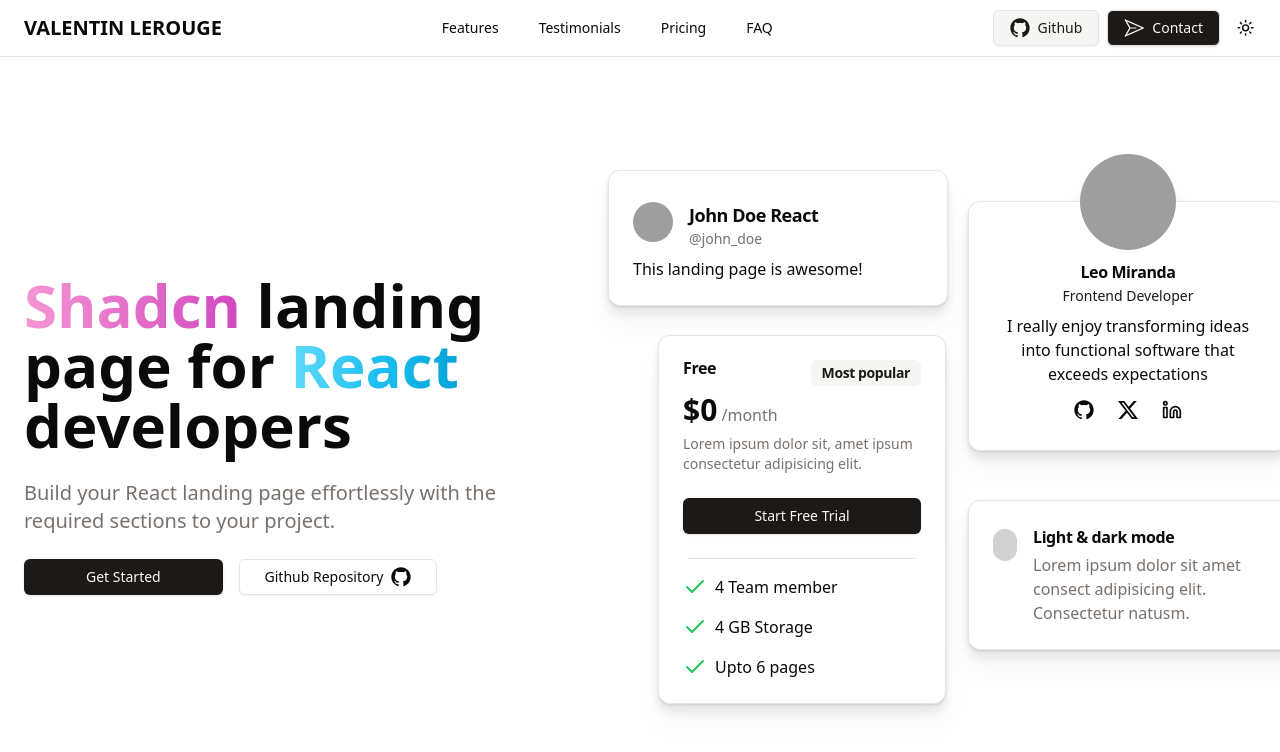
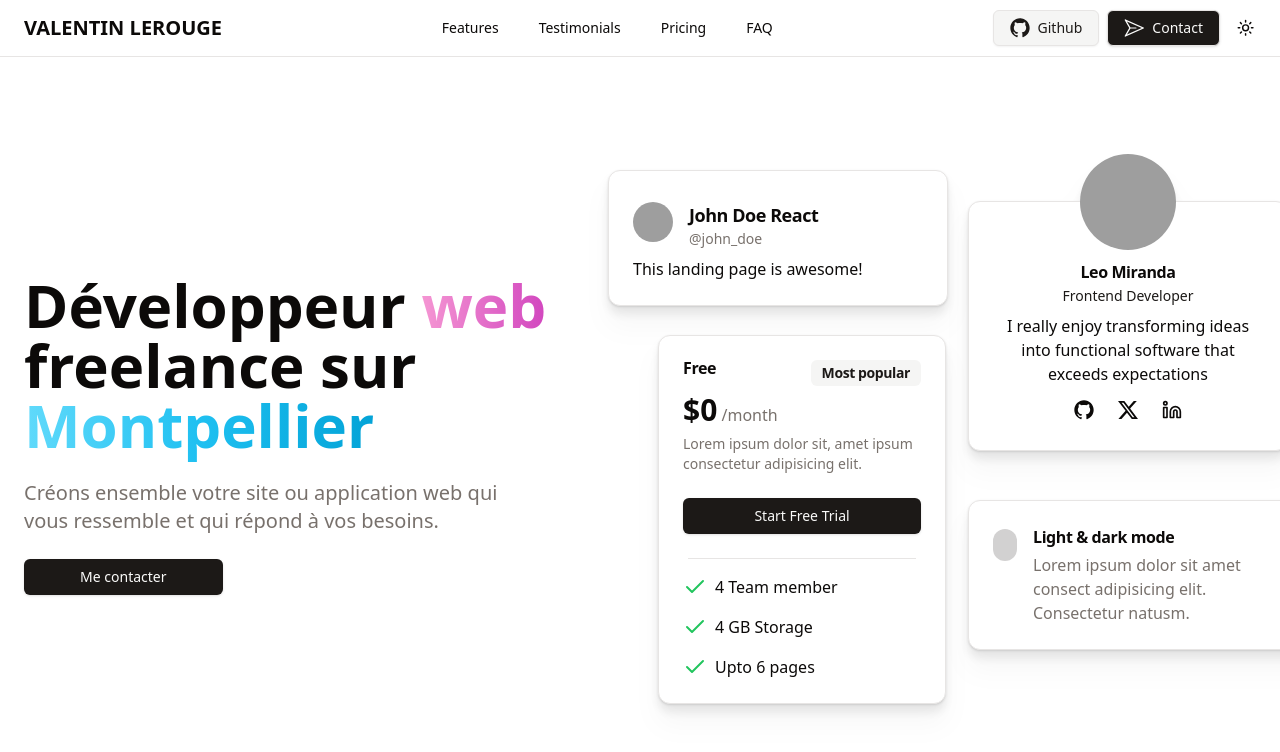
Before and after one commit to DopeCloudd/portfolio_freelance_react, a React (Vite) app: page / in a window 1280 px wide. Shown: the top 752 px of the page. Built offline with nearby package versions, Linux system fonts and the light colour scheme; grey boxes are pictures that could not be loaded; some icons are missing.

Commit message:
refactor: Update Hero component with new content and styles

```diff
--- a/src/components/Hero.tsx
+++ b/src/components/Hero.tsx
@@ -1,7 +1,5 @@
-import { Button } from "./ui/button";
-import { buttonVariants } from "./ui/button";
+import { Button } from "@/components/ui/button";
 import { HeroCards } from "@/components/HeroCards";
-import { GitHubLogoIcon } from "@radix-ui/react-icons";
 
 export const Hero = () => {
   return (
@@ -9,39 +7,27 @@ export const Hero = () => {
       <div className="text-center lg:text-start space-y-6">
         <main className="text-5xl md:text-6xl font-bold">
           <h1 className="inline">
+            Développeur{" "}
             <span className="inline bg-gradient-to-r from-[#F596D3]  to-[#D247BF] text-transparent bg-clip-text">
-              Shadcn
+              web
             </span>{" "}
-            landing page
+            freelance
           </h1>{" "}
-          for{" "}
+          sur{" "}
           <h2 className="inline">
             <span className="inline bg-gradient-to-r from-[#61DAFB] via-[#1fc0f1] to-[#03a3d7] text-transparent bg-clip-text">
-              React
-            </span>{" "}
-            developers
+              Montpellier
+            </span>
           </h2>
         </main>
 
         <p className="text-xl text-muted-foreground md:w-10/12 mx-auto lg:mx-0">
-          Build your React landing page effortlessly with the required sections
-          to your project.
+          Créons ensemble votre site ou application web qui vous ressemble et
+          qui répond à vos besoins.
         </p>
 
         <div className="space-y-4 md:space-y-0 md:space-x-4">
-          <Button className="w-full md:w-1/3">Get Started</Button>
-
-          <a
-            rel="noreferrer noopener"
-            href="https://github.com/leoMirandaa/shadcn-landing-page.git"
-            target="_blank"
-            className={`w-full md:w-1/3 ${buttonVariants({
-              variant: "outline",
-            })}`}
-          >
-            Github Repository
-            <GitHubLogoIcon className="ml-2 w-5 h-5" />
-          </a>
+          <Button className="w-full md:w-1/3">Me contacter</Button>
         </div>
       </div>
 
```
